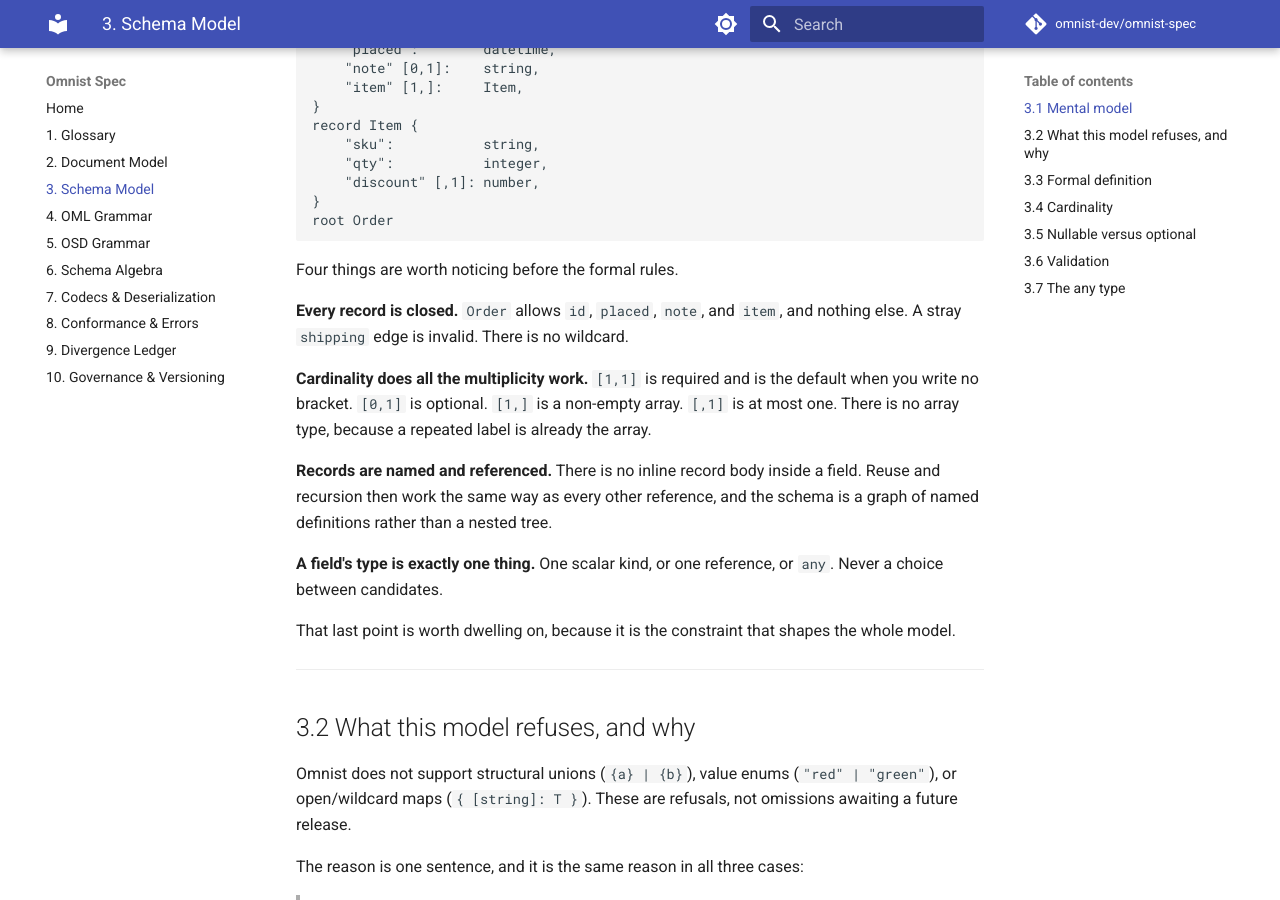
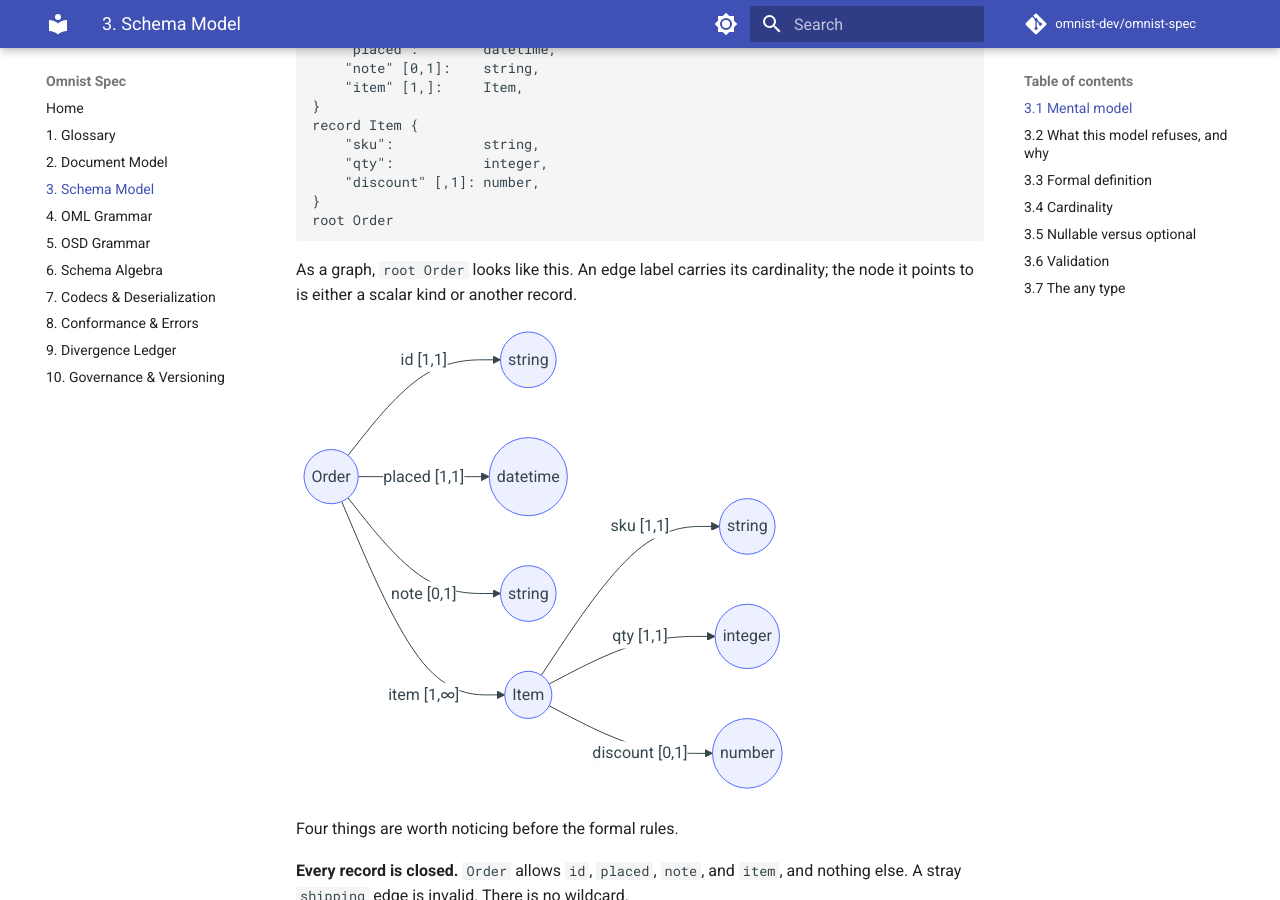
Before and after one commit to omnist-dev/omnist-spec, an MkDocs documentation site: the page built from docs/03-schema-model.md, in a window 1280 px wide and 900 px high, scrolled down 348 px. Built offline with MkDocs 1.6.1 and Material for MkDocs 9.7.7, drawn with Linux system fonts in a browser that asks for light colours; comment, search, counter and statistics services are not loaded.

Commit message:
Add mermaid diagrams (pipeline, schema graph, normalize) and enable superfences

````diff
--- a/docs/03-schema-model.md
+++ b/docs/03-schema-model.md
@@ -21,6 +21,20 @@ record Item {
     "discount" [,1]: number,
 }
 root Order
+```
+
+As a graph, `root Order` looks like this. An edge label carries its cardinality;
+the node it points to is either a scalar kind or another record.
+
+```mermaid
+graph LR
+    Order((Order)) -->|"id [1,1]"| string1(("string"))
+    Order -->|"placed [1,1]"| datetime((datetime))
+    Order -->|"note [0,1]"| string2(("string"))
+    Order -->|"item [1,∞]"| Item((Item))
+    Item -->|"sku [1,1]"| string3(("string"))
+    Item -->|"qty [1,1]"| integer((integer))
+    Item -->|"discount [0,1]"| number((number))
 ```
 
 Four things are worth noticing before the formal rules.
--- a/mkdocs.yml
+++ b/mkdocs.yml
@@ -30,10 +30,14 @@ theme:
 
 markdown_extensions:
   - tables
-  - fenced_code
   - admonition
   - toc:
       permalink: true
+  - pymdownx.superfences:
+      custom_fences:
+        - name: mermaid
+          class: mermaid
+          format: !!python/name:pymdownx.superfences.fence_code_format
 
 nav:
   - Home: index.md
````
Also changed, not shown: docs/06-schema-algebra.md (+10 -0 lines), docs/index.md (+18 -0 lines).
